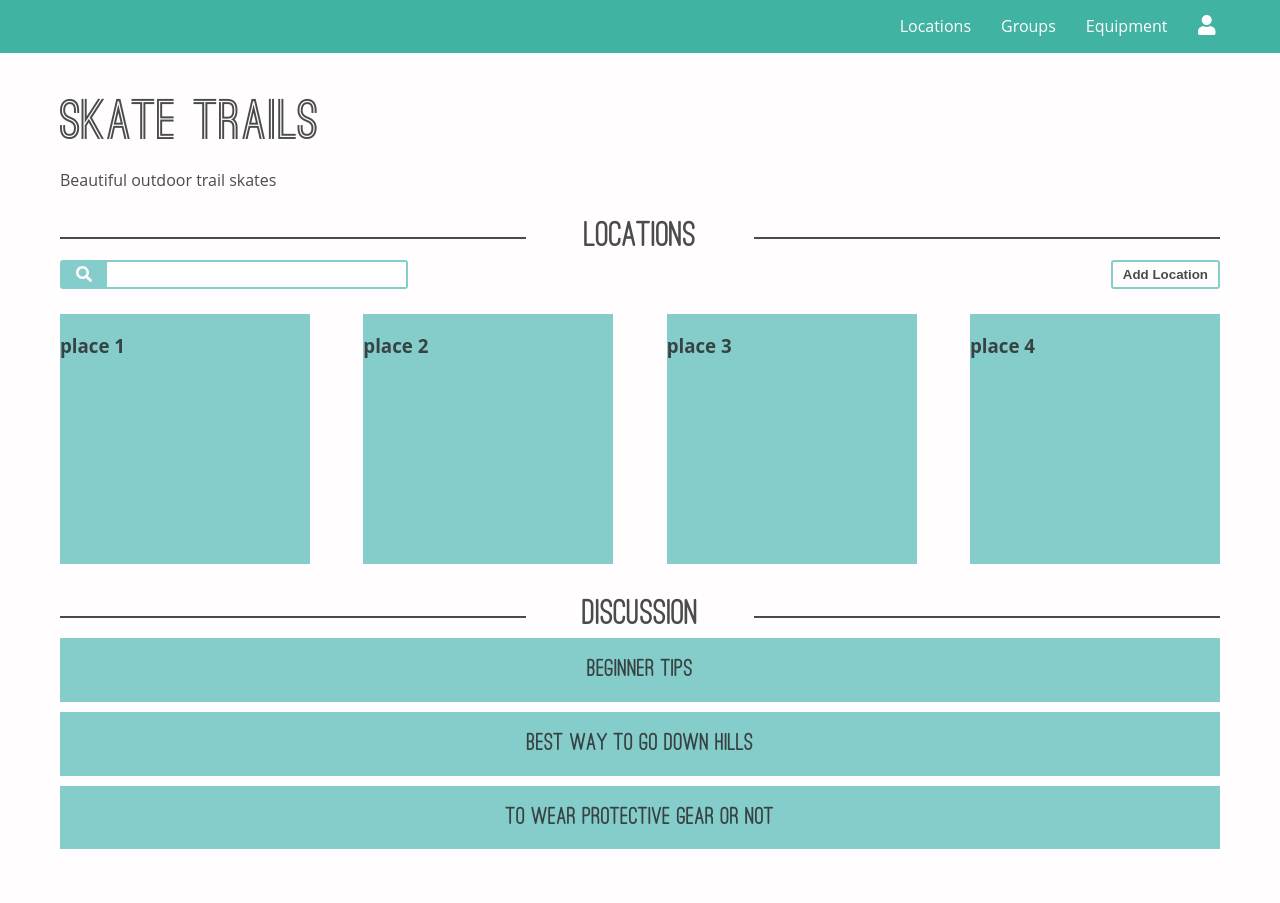
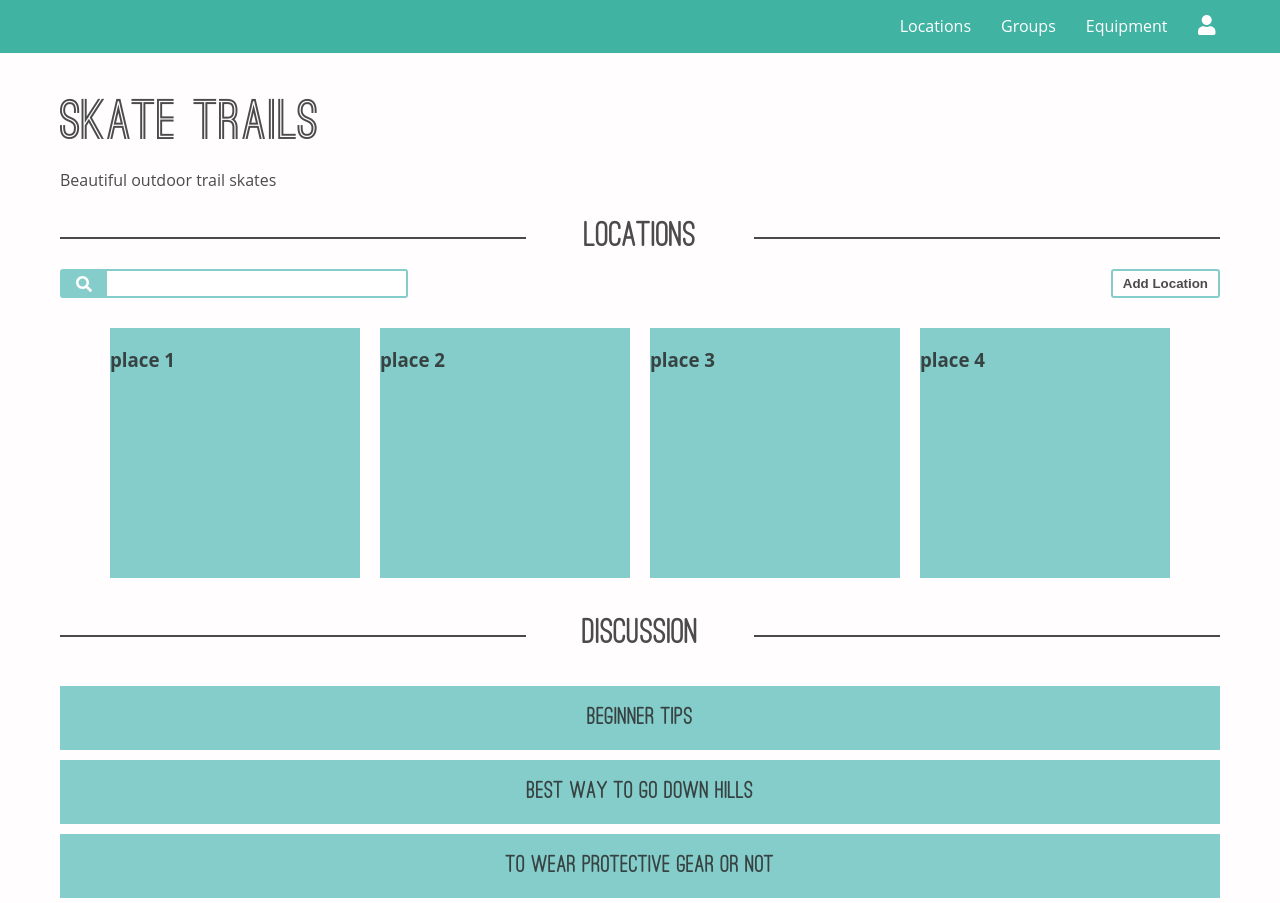
Before and after one commit to sadie-walker/skate-uk, a Next.js app: page /locations/trails in a window 1280 px wide. Before the commit the page ends 854 px from the top, so only its background shows below. Built offline with nearby package versions, Linux system fonts and the light colour scheme.

Commit message:
fix topic list layout and h2 margin

```diff
--- a/src/styles/SubPageLayout.module.css
+++ b/src/styles/SubPageLayout.module.css
@@ -9,7 +9,7 @@
 	font-size: calc(100% + 1.5vw);
 	text-align: center;
 	position: relative;
-	margin-bottom: 0px;
+	/* margin-bottom: 0px; */
 }
 
 .subpage .topic h2:before,
@@ -35,7 +35,8 @@
 
 .subpage .topic .topic-list {
 	display: flex;
-	justify-content: space-between;
+	justify-content: center;
+	margin: 0 auto;
 	flex-wrap: wrap;
 }
 
@@ -43,12 +44,13 @@
 	background-color: #85cdca;
 	width: 250px;
 	height: 250px;
-	margin: 5px 0;
+	margin: 10px;
 }
 
 .subpage .topic .actions {
 	display: flex;
 	justify-content: space-between;
+	margin-top: -20px;
 }
 
 .subpage .topic .actions > * {
```
